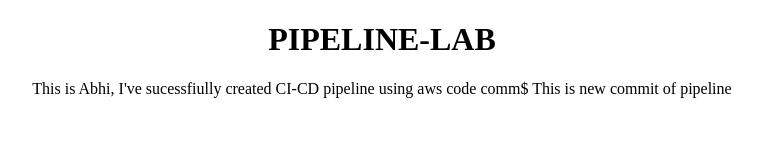
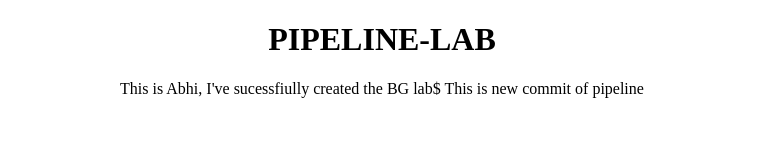
Before and after one commit to amonangi0166/abhi-BG, a plain HTML site: page index.html in a window 1280 px wide. Shown: the whole page, without its empty margins (258-1020 px from the left). Drawn offline with Linux system fonts and the light colour scheme.

Commit message:
Update index.html

```diff
--- a/index.html
+++ b/index.html
@@ -3,7 +3,7 @@
 <body>
 <center>
 <h1>PIPELINE-LAB</h1>
-<p1> This is Abhi, I've sucessfiully created CI-CD pipeline using aws code comm$
+<p1> This is Abhi, I've sucessfiully created the BG lab$
 <p2> This is new commit of pipeline </p2>
 </center>
 
```
